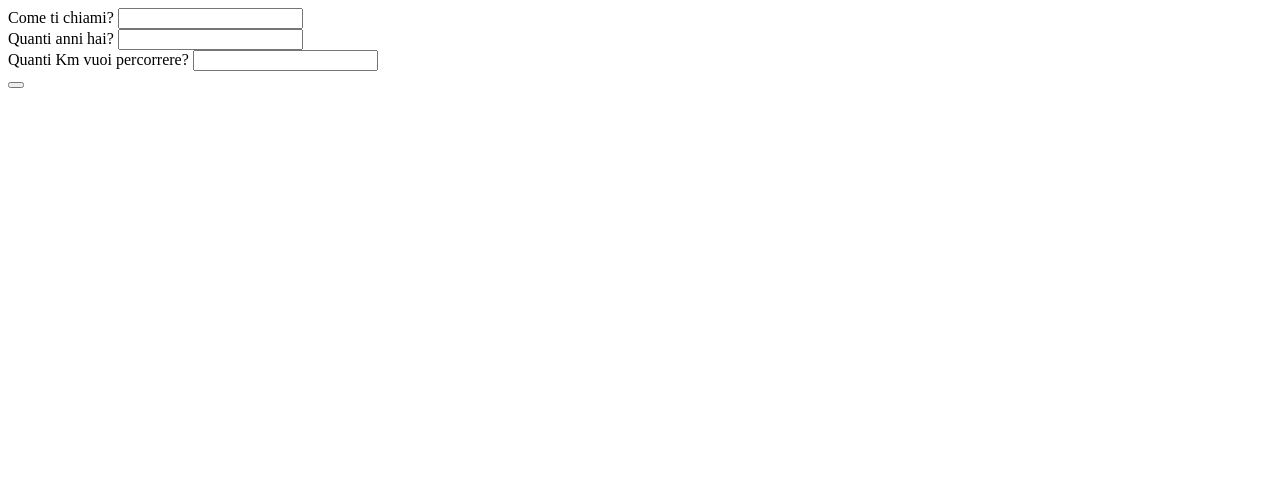
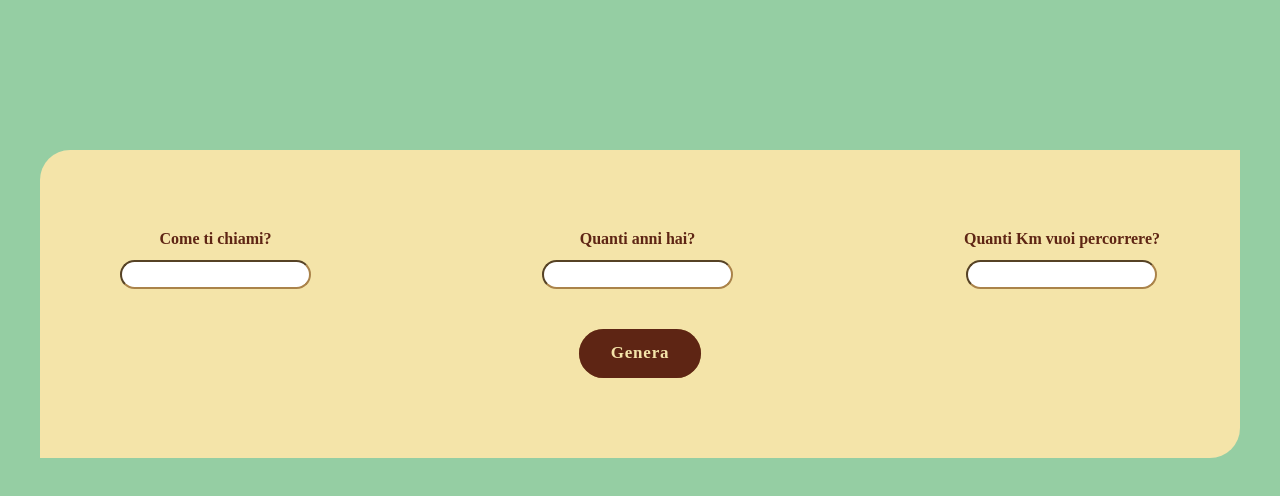
Before and after one commit to FrancescoThomasFalanga/js-biglietto-treno-form, a plain HTML site: page index.html in a window 1280 px wide. Drawn offline with Linux system fonts and the light colour scheme.

Commit message:
adding style from css

```diff
--- a/css/style.css
+++ b/css/style.css
@@ -0,0 +1,120 @@
+* {
+    margin: 0;
+    padding: 0;
+    box-sizing: border-box;
+}
+
+body {
+    background-color: #95cea3;
+    color: #5e2514;
+}
+
+.centered-container {
+    max-width: 1200px;
+    margin: 150px auto;
+    padding: 80px;
+    border-top-left-radius: 30px;
+    border-bottom-right-radius: 30px;
+    background-color: #f4e4a9;
+}
+
+.flex {
+    display: flex;
+    justify-content: space-between;
+    align-items: center;
+
+}
+
+.column {
+    flex-direction: column;
+}
+
+.justify-center {
+    justify-content: center;
+    margin-top: 40px;
+}
+
+h4 {
+    margin-bottom: 12px;
+}
+
+input {
+    border-radius: 80px;
+    border-color: #aa834a;
+    padding: 5px;
+}
+
+
+
+
+
+
+
+
+
+
+
+
+
+
+
+
+
+
+
+
+
+
+/* Cosa strana che ho voluto aggiungere per dare un po' più di stilizzazione */
+
+button {
+    outline: none;
+    cursor: pointer;
+    border: none;
+    padding: 0.9rem 2rem;
+    margin: 0;
+    font-family: inherit;
+    font-size: inherit;
+    position: relative;
+    display: inline-block;
+    letter-spacing: 0.05rem;
+    font-weight: 700;
+    font-size: 17px;
+    border-radius: 500px;
+    overflow: hidden;
+    background: #aa834a;
+    color: #f4e4a9;
+   }
+
+   button span {
+    position: relative;
+    z-index: 10;
+    transition: color 0.4s;
+   }
+
+   button:hover span {
+    color: #5e2514;
+   }
+
+   button::before,
+   button::after {
+    position: absolute;
+    top: 0;
+    left: 0;
+    width: 100%;
+    height: 100%;
+    z-index: 0;
+   }
+
+   button::before {
+    content: "";
+    background: #5e2514;
+    width: 120%;
+    left: -10%;
+    transform: skew(30deg);
+    transition: transform 0.4s cubic-bezier(0.3, 1, 0.8, 1);
+   }
+
+   button:hover::before {
+    transform: translate3d(100%, 0, 0);
+   }
--- a/index.html
+++ b/index.html
@@ -10,26 +10,40 @@
 </head>
 <body>
 
-    <div>
-        <label for="userName">Come ti chiami?</label>
+    <div class="centered-container">
+
+        <div class="flex">
+
+            <div class="flex column">
+                <h4>Come ti chiami?</h4>
+                <label for="userName"></label>
                 <input id="userName" type="text">
             </div>
 
-    <div>
-        <label for="userAge">Quanti anni hai?</label>
+            <div class="flex column">
+                <h4>Quanti anni hai?</h4>
+                <label for="userAge"></label>
                 <input id="userAge" type="number">
             </div>
 
-    <div>
-        <label for="totKm">Quanti Km vuoi percorrere?</label>
+            <div class="flex column">
+                <h4>Quanti Km vuoi percorrere?</h4>
+                <label for="totKm"></label>
                 <input id="totKm" type="number">
+            </div>
+
         </div>
 
 
 
-    <div>
-        <button id="ticketGeneratorButton"></button>
+
+        <div class="flex justify-center">
+            <button id="ticketGeneratorButton"> <span>Genera</span> </button>
         </div>
+
+
+    </div>
+
 
     <script type="text/javascript" src="js/script.js"></script>
 </body>
```
Lines whose indentation alone changed are shown as unchanged.
